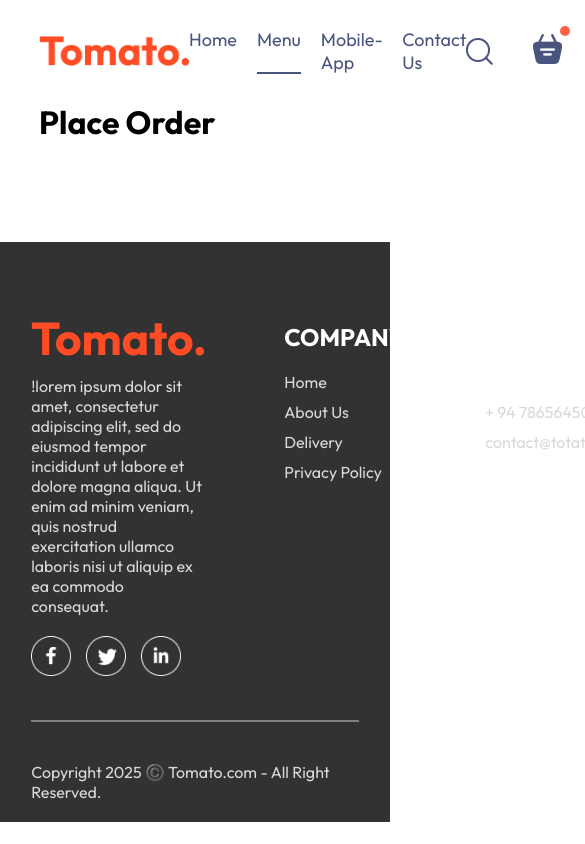
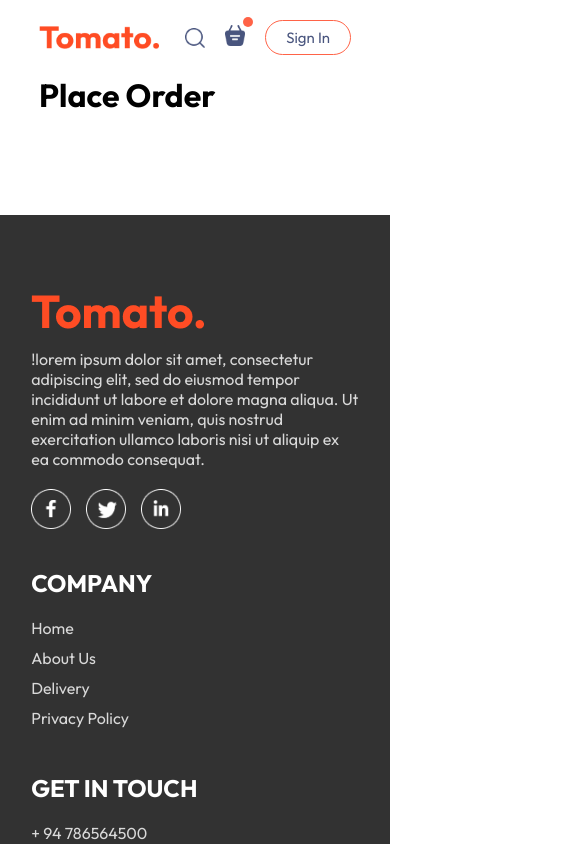
Before and after one commit to IT21388002/WebApp---Food-Delivery, a React (Vite) app in the folder frontend/: page /order in a window 390 px wide. Shown: the top 844 px of the page, 585 px wide, since content can reach past the window. Built offline with nearby package versions, Linux system fonts and the light colour scheme; the HTML template or start-up script is replaced by a standard one.

Commit message:
Complete Sign In funnction

```diff
--- a/frontend/src/App.jsx
+++ b/frontend/src/App.jsx
@@ -5,12 +5,18 @@
 import Cart from './pages/Cart/Cart'
 import PlaceOrder from './pages/PlaceOrder/PlaceOrder'
 import Footer from './components/Footer/Footer'
+import { useState } from 'react'
+import LogingPopup from './components/LoginPopup/LoginPopup'
 
 const App = () => {
+
+  const [showLogin, setShowLogin] = useState(false)
+
   return (
     <>
+    {showLogin?<LogingPopup setShowLogin={setShowLogin}/>:<></>}
     <div className='app'>
-      <Navbar />
+      <Navbar setShowLogin={setShowLogin} />
       <Routes>
         <Route path='/' element={<Home />} />
         <Route path='/cart' element={<Cart />} />
--- a/frontend/src/components/ExploreMenu/ExploreMenu.css
+++ b/frontend/src/components/ExploreMenu/ExploreMenu.css
@@ -54,3 +54,10 @@
     border: 4px solid tomato;
     padding: 2px;
 }
+
+@media (max-width:1050px){
+    .explore-menu-text{
+        max-width: 100%;
+        font-size: 14px;
+    }
+}
--- a/frontend/src/components/Footer/Footer.css
+++ b/frontend/src/components/Footer/Footer.css
@@ -51,3 +51,15 @@
     background-color: gray;
     border: none;
 }
+
+@media (max-width: 750px){
+    .footer-content{
+        display: flex;
+        gap: 35px;
+        flex-direction: column;
+    }
+    .footer-copyright{
+        text-align: center;
+    }
+
+}
--- a/frontend/src/components/Header/Header.css
+++ b/frontend/src/components/Header/Header.css
@@ -40,3 +40,28 @@
     border-radius: 50px;
     cursor: pointer;
 }
+
+@media (max-width:1050px){
+    .header-contents{
+        max-width: 45%;
+    }
+}
+
+@media (max-width:750px){
+    .header-contents{
+        max-width: 75%;
+    }
+    .header-contents p{
+        display: none;
+    }
+    .header-contents{
+        padding: 2vw 4vw;
+    }
+}
+
+@media (max-width:425px){
+    .header-contents{
+        max-width: 95%;
+    }
+
+}
--- /dev/null
+++ b/frontend/src/components/LoginPopup/LoginPopup.css
@@ -0,0 +1,75 @@
+.login-popup{
+    position: absolute;
+    z-index: 1;
+    width: 100%;
+    height: 100%;
+    background-color: #00000090;
+    display: grid;
+}
+
+.login-popup-container{
+    place-self: center;
+    width: max(23vw,330px);
+    color: #808080;
+    background-color: white;
+    display: flex;
+    flex-direction: column;
+    gap: 25px;
+    padding: 25px 30px;
+    border-radius: 8px;
+    font-size: 14px;
+    animation: fadeIn 0.5s;
+}
+
+.login-popup-title{
+    display: flex;
+    justify-content: space-between;
+    align-items: center;
+    color: black;
+}
+
+.login-popup-title img{
+    width: 16px;
+    cursor: pointer;
+}
+
+.login-popup-inputs{
+    display: flex;
+    flex-direction: column;
+    gap: 20px;
+}
+
+.login-popup-inputs input{
+    outline: none;
+    border: 1px solid #c9c9c9;
+    padding: 10px;
+    border-radius: 4px;
+}
+
+.login-popup-container button{
+    border: none;
+    padding: 10px;
+    border-radius: 4px;
+    color: white;
+    background-color: tomato;
+    font-size: 15px;
+    cursor: pointer;
+}
+
+.login-popup-condition{
+    display: flex;
+    align-items: start;
+    gap: 8px;
+    margin-top: -15px;
+}
+
+.login-popup-condition input{
+    cursor: pointer;
+    margin-top: 4px;
+}
+
+.login-popup  p span{
+    color: tomato;
+    cursor: pointer;
+    font-weight: 500;
+}
--- /dev/null
+++ b/frontend/src/components/LoginPopup/LoginPopup.jsx
@@ -0,0 +1,38 @@
+import React from 'react'
+import './LoginPopup.css'
+import { assets } from '../../assets/assets'
+import { useState } from 'react'
+
+const LoginPopup = ({setShowLogin}) => {
+
+    const [currentState, setCurrentState] = useState("Login")
+
+  return (
+    <div className='login-popup'>
+      <form className="login-popup-container">
+        <div className="login-popup-title">
+            <h2>{currentState}</h2>
+            <img onClick={()=>setShowLogin(false)} src={assets.cross_icon} alt="" />
+        </div>
+        <div className="login-popup-inputs">
+            {currentState==='Login'?<></>:<input type="text" placeholder='your name' required />}
+            <input type="email" placeholder='your email' required />
+            <input type="password" placeholder='password' required />
+        </div>
+        <button>
+            {currentState==="Sign Up"?"Create account":"Login"}
+        </button>
+        <div className="login-popup-condition">
+          <input type="checkbox" required />
+          <p>By continuing, I agree to the terms of use & privacy policy.</p>
+        </div>
+        {currentState==='Login'
+        ?<p>Create a new account? <span onClick={()=>setCurrentState('Sign Up')}>Click Here</span></p>:
+          <p>Already have an account? <span onClick={()=>setCurrentState('Login')}>Login Here</span></p>
+        }
+      </form>
+    </div>
+  )
+}
+
+export default LoginPopup
--- a/frontend/src/components/Navbar/Navbar.css
+++ b/frontend/src/components/Navbar/Navbar.css
@@ -60,3 +60,57 @@
     top: -8px;
     right: -8px;
 }
+
+@media (max-width:1050px){
+    .navbar .logo{
+        width: 140px;
+    }
+    .navbar-menu{
+        gap: 20px;
+        font-size: 17px;
+    }
+    .navbar-right{
+        gap: 30px;
+    }
+    .navbar-right img{
+        width: 22px;
+    }
+    .navbar-right button{
+        padding: 8px 25px;
+    }
+}
+
+@media (max-width:900px){
+    .navbar .logo{
+        width: 120px;
+    }
+    .navbar-menu{
+        gap: 15px;
+        font-size: 16px;
+    }
+    .navbar-right{
+        gap: 20px;
+    }
+    .navbar-right img{
+        width: 20px;
+    }
+    .navbar-right button{
+        padding: 7px 20px;
+        font-size: 15px;
+    }
+}
+
+@media (max-width:750px){
+    .navbar-menu{
+        display: none;
+    }
+}
+
+@media (max-width:375px){
+    .navbar-menu{
+        display: none;
+    }
+    .navbar-right .search{
+        display: none;
+    }
+}
--- a/frontend/src/components/Navbar/Navbar.jsx
+++ b/frontend/src/components/Navbar/Navbar.jsx
@@ -1,8 +1,9 @@
 import React from 'react'
 import './Navbar.css'
 import { assets } from '../../assets/assets'
+import { Link } from 'react-router-dom'
 
-const Navbar = () => {
+const Navbar = ({setShowLogin}) => {
 
     const [menu, setMenu] = React.useState("menu")
 
@@ -10,18 +11,18 @@
     <div className="navbar">
         <img src={assets.logo} alt='' className='logo' />
         <ul className='navbar-menu'>
-            <li onClick={()=>setMenu("home")} className={menu==="home"?"active":""}>Home</li>
-            <li onClick={()=>setMenu("menu")} className={menu==="menu"?"active":""}>Menu</li>
-            <li onClick={()=>setMenu("mobile-app")} className={menu==="mobile-app"?"active":""}>Mobile-App</li>
-            <li onClick={()=>setMenu("contatc-us")} className={menu==="contatc-us"?"active":""}>Contact Us</li>
+            <Link to='/' onClick={()=>setMenu("home")} className={menu==="home"?"active":""}>Home</Link>
+            <a href='#explore-menu' onClick={()=>setMenu("menu")} className={menu==="menu"?"active":""}>Menu</a>
+            <a href='#app-download' onClick={()=>setMenu("mobile-app")} className={menu==="mobile-app"?"active":""}>Mobile-App</a>
+            <a href='#footer' onClick={()=>setMenu("contatc-us")} className={menu==="contatc-us"?"active":""}>Contact Us</a>
         </ul>
         <div className="navbar-right">
-            <img src={assets.search_icon} alt="" />
+            <img className='search' src={assets.search_icon} alt="" />
             <div className="navbar-search-icon">
                 <img src={assets.basket_icon} alt="" />
                 <div className="dot"></div>
             </div>
-            <button>Sign In</button>
+            <button onClick={()=>setShowLogin(true)}>Sign In</button>
         </div>
     </div>
   )
--- a/frontend/src/index.css
+++ b/frontend/src/index.css
@@ -6,6 +6,7 @@
   margin: 0;
   box-sizing: border-box;
   font-family: Outfit;
+  scroll-behavior: smooth;
 }
 
 body{
```
Also changed, not shown: frontend/src/components/AppDownload/AppDownload.css (line endings or trailing spaces).
